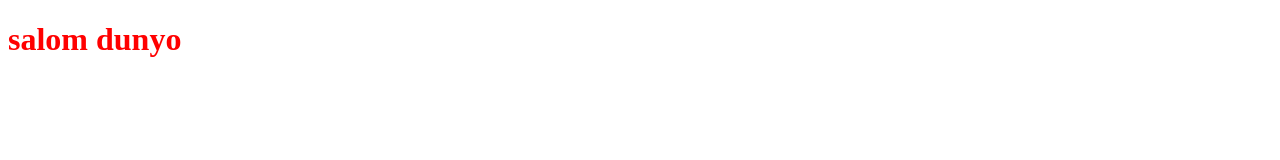
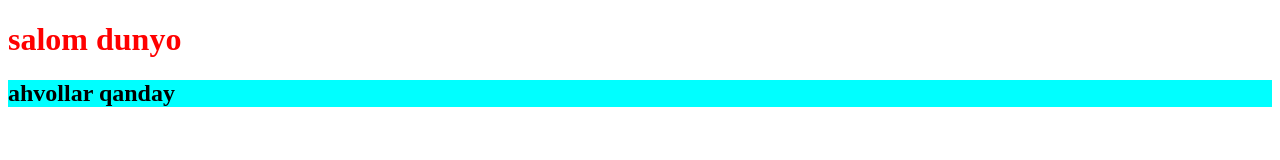
Before and after one commit to acemanyt/first, a plain HTML site: page index.html in a window 1280 px wide. Drawn offline with Linux system fonts and the light colour scheme.

Commit message:
index va style fayllarida h2 elementi yaratilib, stil berildi

```diff
--- a/index.html
+++ b/index.html
@@ -9,5 +9,6 @@
 </head>
 <body>
     <h1>salom dunyo</h1>
+    <h2>ahvollar qanday</h2>
 </body>
 </html>
--- a/style.css
+++ b/style.css
@@ -1,3 +1,7 @@
 h1 {
     color: red;
 }
+
+h2 {
+    background-color: aqua;
+}
```
